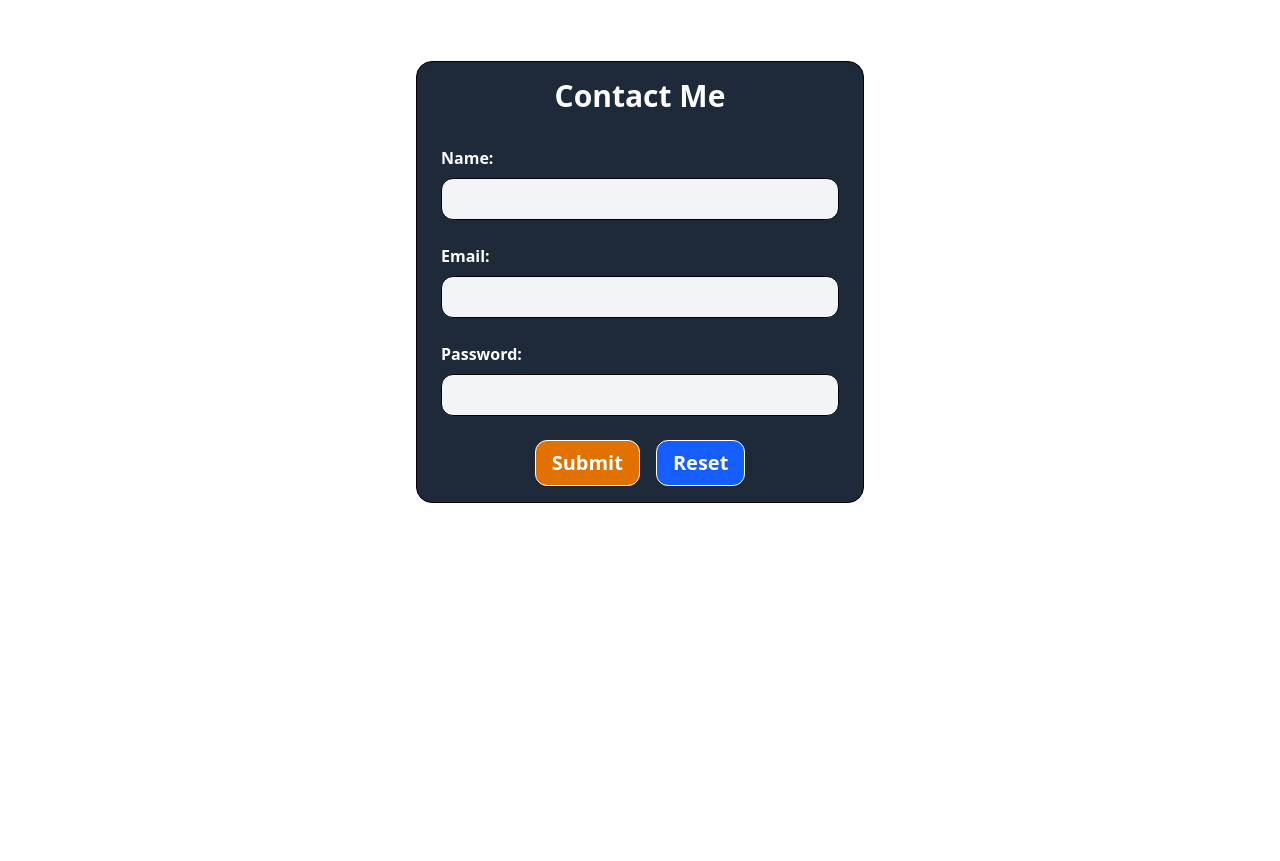
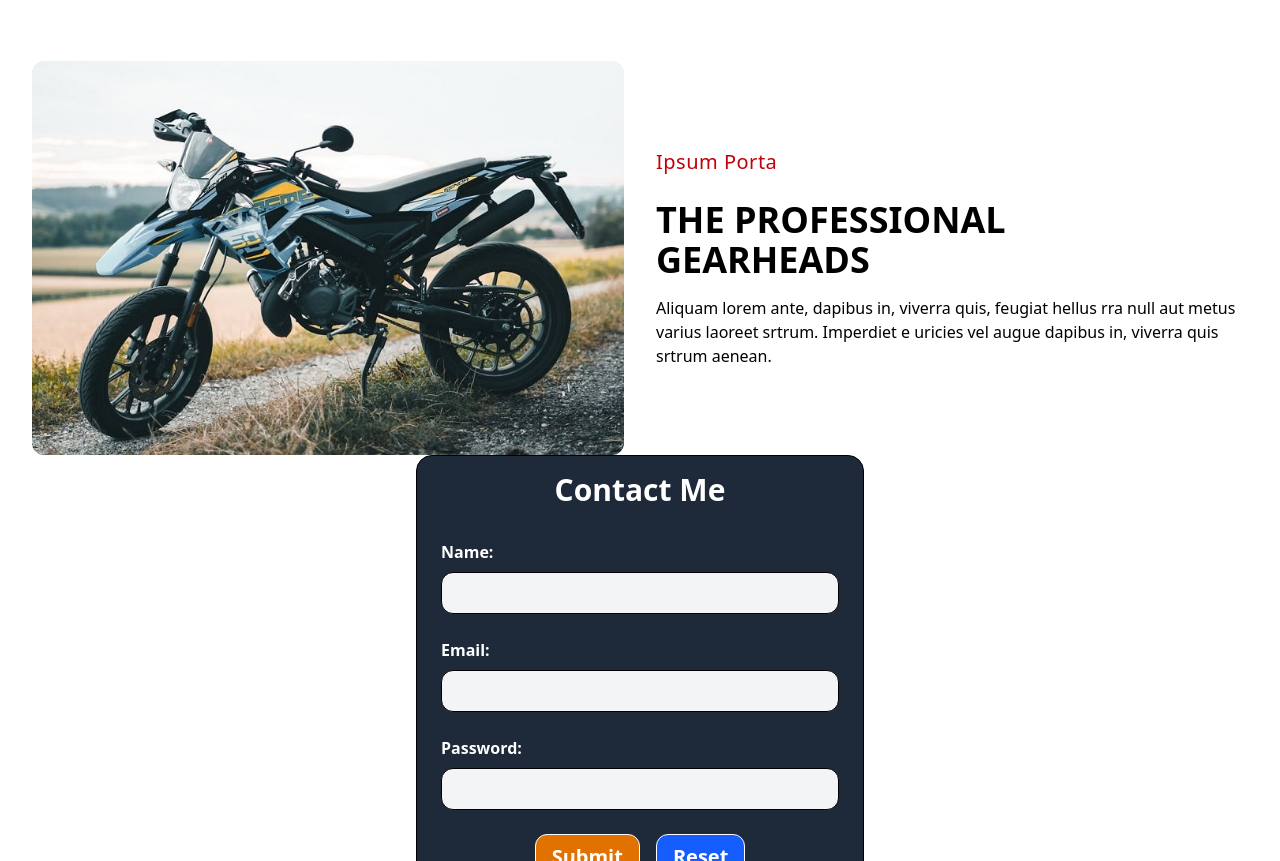
Before and after one commit to Riad928/project, a website: page src/index.html in a window 1280 px wide. Shown: the part 1714-2575 px from the top of the page. Before the commit the page ends 2217 px from the top, so only its background shows below. Drawn offline with Linux system fonts and the light colour scheme.

Commit message:
update some code

```diff
--- a/src/index.html
+++ b/src/index.html
@@ -121,6 +121,23 @@
         </section>
 
         <!--================= CONTACT SECTION ==============-->
+        <section>
+            <div class="max-w-7xl mx-auto px-4 md:px-6 lg:px-8 flex flex-col md:flex-row items-center gap-8">
+                <div class="md:w-1/2">
+                    <img src="/photo/about.jpg" alt="" class="h-auto w-full object-cover rounded-xl">
+                </div>
+                <div class="md:w-1/2">
+                    <h1 class="text-xl text-red-700 tracking-wide">Ipsum Porta</h1>
+                    <h2 class="text-4xl font-bold mt-6">THE PROFESSIONAL <br> GEARHEADS</h2>
+                    <p class="text-md mt-4">Aliquam lorem ante, dapibus in, viverra quis, feugiat hellus rra null aut metus varius laoreet
+                        srtrum. Imperdiet e
+                        uricies vel augue dapibus in, viverra quis srtrum aenean.</p>
+
+                </div>
+            </div>
+        </section>
+
+        <!--================= CONTACT SECTION ==============-->
         <section py="16">
             <div class="max-w-7xl mx-auto px-4 md:px-6 lg:px-8">
 
```
Also changed, not shown: dist/output.css, src/dist/output.css (deleted), src/photo/about.jpg (deleted), src/photo/bike logo.png (deleted), src/photo/bike.jpg (deleted), src/photo/hero p.jpg (deleted), src/photo/img.jpg (deleted), src/photo/sunset motorc.jpg (deleted), src/photo/work.jpg (deleted).
